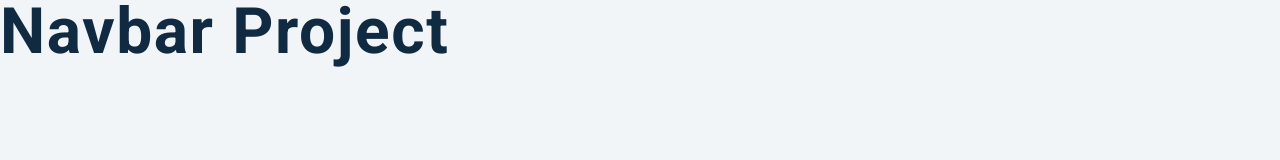
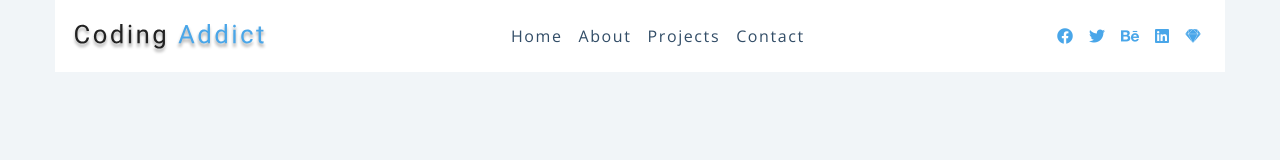
Before and after one commit to Akbaraliii/simple-navbar-, a plain HTML site: page setup/index.html in a window 1280 px wide. Drawn offline with nearby package versions, Linux system fonts and the light colour scheme.

Commit message:
navbar general concepts

```diff
--- a/setup/app.js
+++ b/setup/app.js
@@ -3,3 +3,10 @@
 // add - add class
 // remove - remove class
 // toggle - toggles class
+
+const navToggle = document.querySelector('.nav-toggle');
+const links = document.querySelector('.links');
+
+navToggle.addEventListener('click', function () {
+  console.log(links.classList);
+});
--- a/setup/index.html
+++ b/setup/index.html
@@ -14,7 +14,58 @@
     <link rel="stylesheet" href="styles.css" />
   </head>
   <body>
-    <h1>navbar project</h1>
+    <div class="nav-center">
+      <!--nav header-->
+      <div class="nav-header">
+        <img src="./logo.svg" class="logo" alt="logo" />
+        <button class="nav-toggle">
+          <i class="fas fa-bars"></i>
+        </button>
+      </div>
+      <!-- links -->
+      <ul class="links">
+        <li>
+          <a href="index.html">home</a>
+        </li>
+        <li>
+          <a href="about.html">about</a>
+        </li>
+        <li>
+          <a href="projects.html">projects</a>
+        </li>
+        <li>
+          <a href="contact.html">contact</a>
+        </li>
+      </ul>
+      <!-- social media -->
+      <ul class="social-icons">
+        <li>
+          <a href="https://www.twitter.com">
+            <i class="fab fa-facebook"></i>
+          </a>
+        </li>
+        <li>
+          <a href="https://www.twitter.com">
+            <i class="fab fa-twitter"></i>
+          </a>
+        </li>
+        <li>
+          <a href="https://www.twitter.com">
+            <i class="fab fa-behance"></i>
+          </a>
+        </li>
+        <li>
+          <a href="https://www.twitter.com">
+            <i class="fab fa-linkedin"></i>
+          </a>
+        </li>
+        <li>
+          <a href="https://www.twitter.com">
+            <i class="fab fa-sketch"></i>
+          </a>
+        </li>
+      </ul>
+    </div>
     <!-- javascript -->
     <script src="app.js"></script>
   </body>
--- a/setup/styles.css
+++ b/setup/styles.css
@@ -199,9 +199,9 @@ nav {
   display: none;
 }
 .links {
-  /* height: 0;
+  height: 0;
   overflow: hidden;
-  transition: var(--transition); */
+  transition: var(--transition);
 }
 .show-links {
   height: 10rem;
@@ -214,6 +214,7 @@ nav {
     align-items: center;
     justify-content: space-between;
     padding: 1rem;
+    background-color: #fff;
   }
   .nav-header {
     padding: 0;
```
